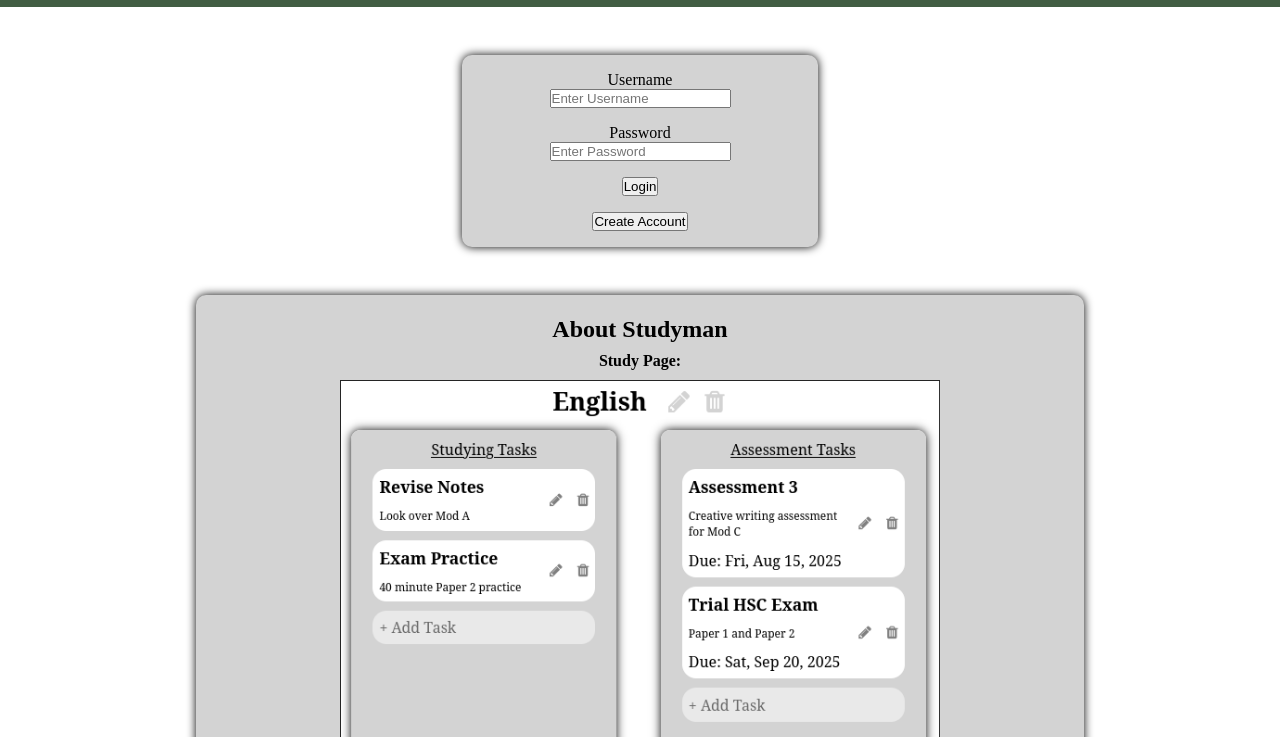
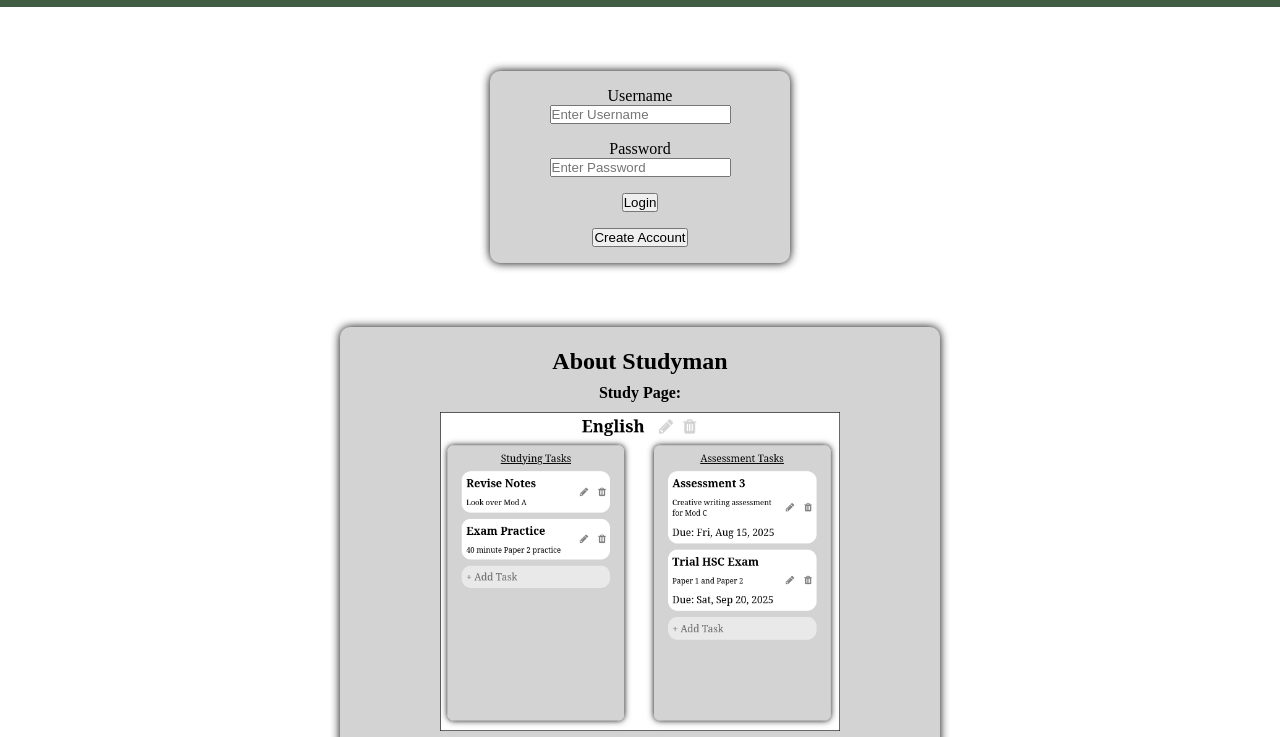
Before and after one commit to gruffelf/study-app, a plain HTML site: page frontend/index.html in a window 1280 px wide. Shown: the part 63-800 px from the top of the page. Drawn offline with Linux system fonts and the light colour scheme.

Commit message:
Fixed some spacing and css stuff

```diff
--- a/frontend/style/style.css
+++ b/frontend/style/style.css
@@ -116,6 +116,7 @@ html {
 
 .login-page {
     width: 30%;
+    max-width: 300px;
     background-color: lightgray;
     display: flex;
     flex-direction: column;
@@ -136,12 +137,15 @@ html {
     flex-direction: column;
     align-items: center;
     justify-content: space-around;
-    padding: 3rem;
-    gap: 3rem;
+    padding: 0rem;
+    padding-top: 4rem;
+    padding-bottom: 4rem;
+    gap: 4rem;
 }
 
 .about-page {
     width: 75%;
+    max-width: 600px;
     background-color: lightgray;
     display: flex;
     flex-direction: column;
@@ -161,6 +165,7 @@ html {
 }
 
 .about-page img {
-    width: 70%;
+    width: 75%;
+    max-width: 400px;
     height: auto;
 }
--- a/frontend/style/todo.css
+++ b/frontend/style/todo.css
@@ -86,7 +86,7 @@
 
 .task {
     text-align: left;
-    margin-top: 10px;
+    margin-top: 20px;
     background-color: white;
     margin-left: 8%;
     margin-right: 8%;
```
